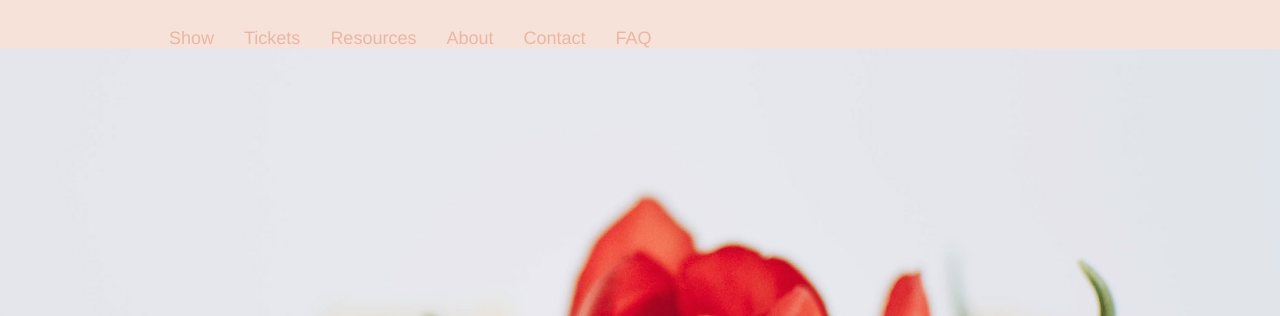
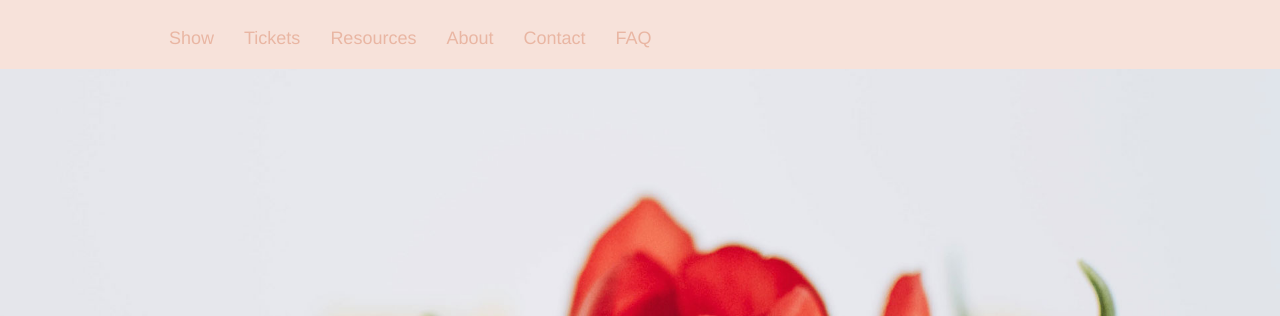
Before and after one commit to eugeniekwon/final-solo, a website: page deploy/index.html in a window 1280 px wide. Shown: the part 79-395 px from the top of the page. Drawn offline with nearby package versions, Linux system fonts and the light colour scheme.

Commit message:
edit to nav padding

```diff
--- a/dev/scss/layout/_header.scss
+++ b/dev/scss/layout/_header.scss
@@ -132,7 +132,7 @@ header {
                 display: grid !important;
                 grid-template-areas: ". nav-container ";
                 grid-template-columns: 5% auto;
-                padding: 0 45px;
+                padding: 0px 45px 20px 45px;
             }
 
             >div {
```
Also changed, not shown: deploy/css/styles.css.
